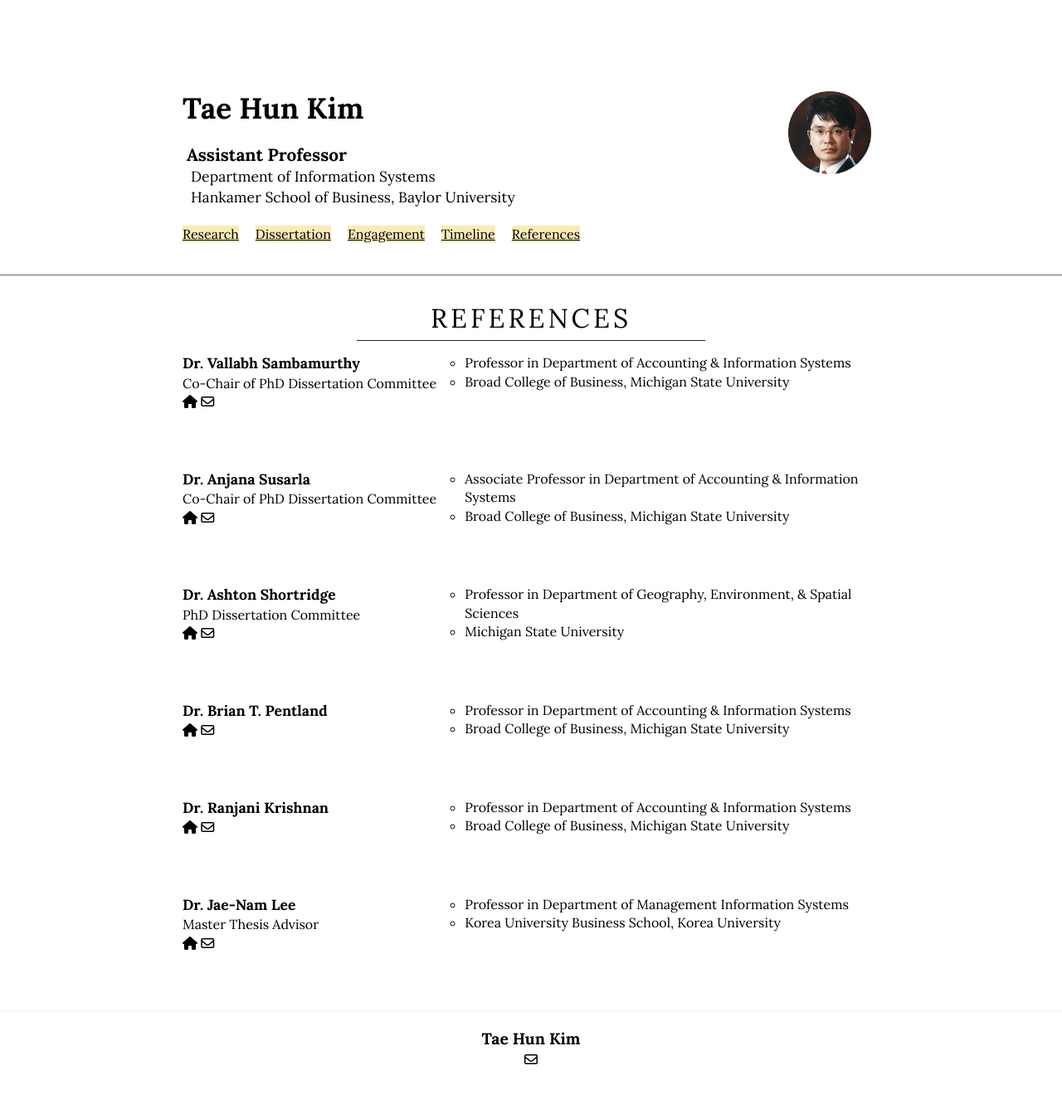
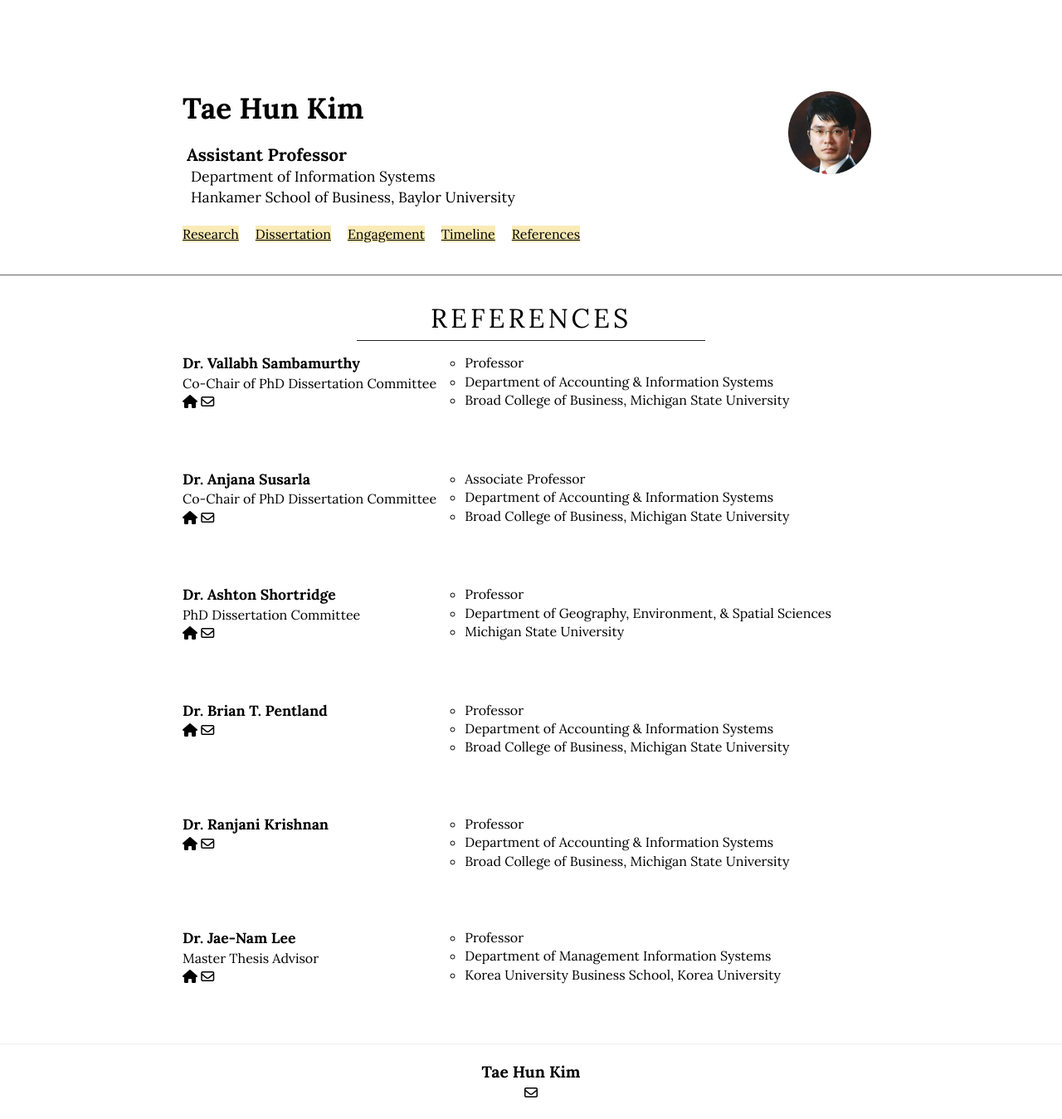
Before and after one commit to istaehun/taehun, a Jekyll site: the page built from references.html, in a window 1280 px wide. Shown: the whole page at 83% size. Built offline with Jekyll 4.4.1, drawn with Linux system fonts in a browser that asks for light colours; nearby versions of some CDN libraries; before the commit the page ends 1308 px from its top, so only the background shows below that.

```diff
--- a/_data/references.yml
+++ b/_data/references.yml
@@ -3,7 +3,8 @@
   name: "Vallabh Sambamurthy"
   role: "Co-Chair of PhD Dissertation Committee"
   majors:
-    - "Professor in Department of Accounting & Information Systems"
+    - "Professor"
+    - "Department of Accounting & Information Systems"
   department: "Broad College of Business, Michigan State University"
   email: "sambamurthy@broad.msu.edu"
   website: "https://broad.msu.edu/facultystaff/sambamurthy/"
@@ -12,7 +13,8 @@
   name: "Anjana Susarla"
   role: "Co-Chair of PhD Dissertation Committee"
   majors:
-    - "Associate Professor in Department of Accounting & Information Systems"
+    - "Associate Professor"
+    - "Department of Accounting & Information Systems"
   department: "Broad College of Business, Michigan State University"
   email: "asusarla@broad.msu.edu"
   website: "https://broad.msu.edu/facultystaff/asusarla/"
@@ -21,7 +23,8 @@
   name: "Ashton Shortridge"
   role: "PhD Dissertation Committee"
   majors:
-    - "Professor in Department of Geography, Environment, & Spatial Sciences"
+    - "Professor"
+    - "Department of Geography, Environment, & Spatial Sciences"
   department: "Michigan State University"
   email: "ashton@msu.edu"
   website: "http://geo.msu.edu/people/shortridge-ashton/"
@@ -29,7 +32,8 @@
   degree: "Dr"
   name: "Brian T. Pentland"
   majors:
-    - "Professor in Department of Accounting & Information Systems"
+    - "Professor"
+    - "Department of Accounting & Information Systems"
   department: "Broad College of Business, Michigan State University"
   email: "pentland@broad.msu.edu"
   website: "https://broad.msu.edu/facultystaff/pentland/"
@@ -37,7 +41,8 @@
   degree: "Dr"
   name: "Ranjani Krishnan"
   majors:
-    - "Professor in Department of Accounting & Information Systems"
+    - "Professor"
+    - "Department of Accounting & Information Systems"
   department: "Broad College of Business, Michigan State University"
   email: "krishnan@broad.msu.edu"
   website: "https://broad.msu.edu/facultystaff/krishnan/"
@@ -46,7 +51,8 @@
   name: "Jae-Nam Lee"
   role: "Master Thesis Advisor"
   majors:
-    - "Professor in Department of Management Information Systems"
+    - "Professor"
+    - "Department of Management Information Systems"
   department: "Korea University Business School, Korea University"
   email: "isjnlee@korea.ac.kr"
   website: "http://biz.korea.ac.kr/~isjnlee/"
```
